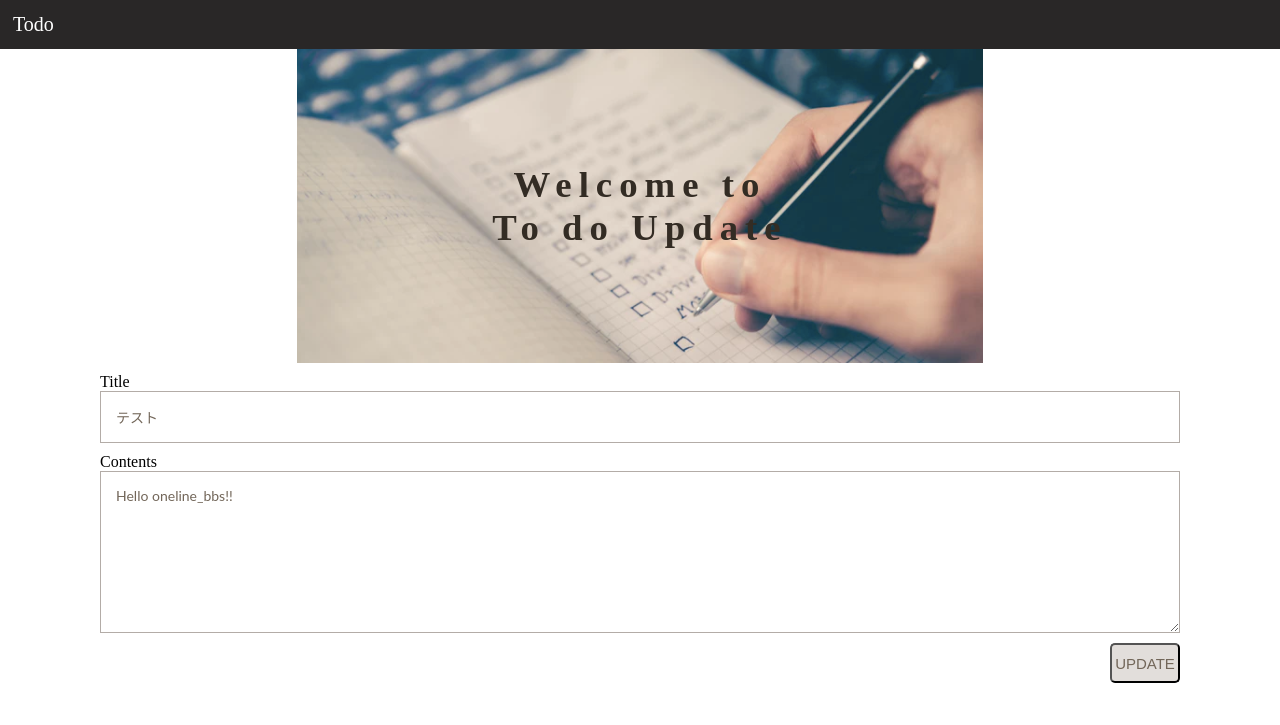
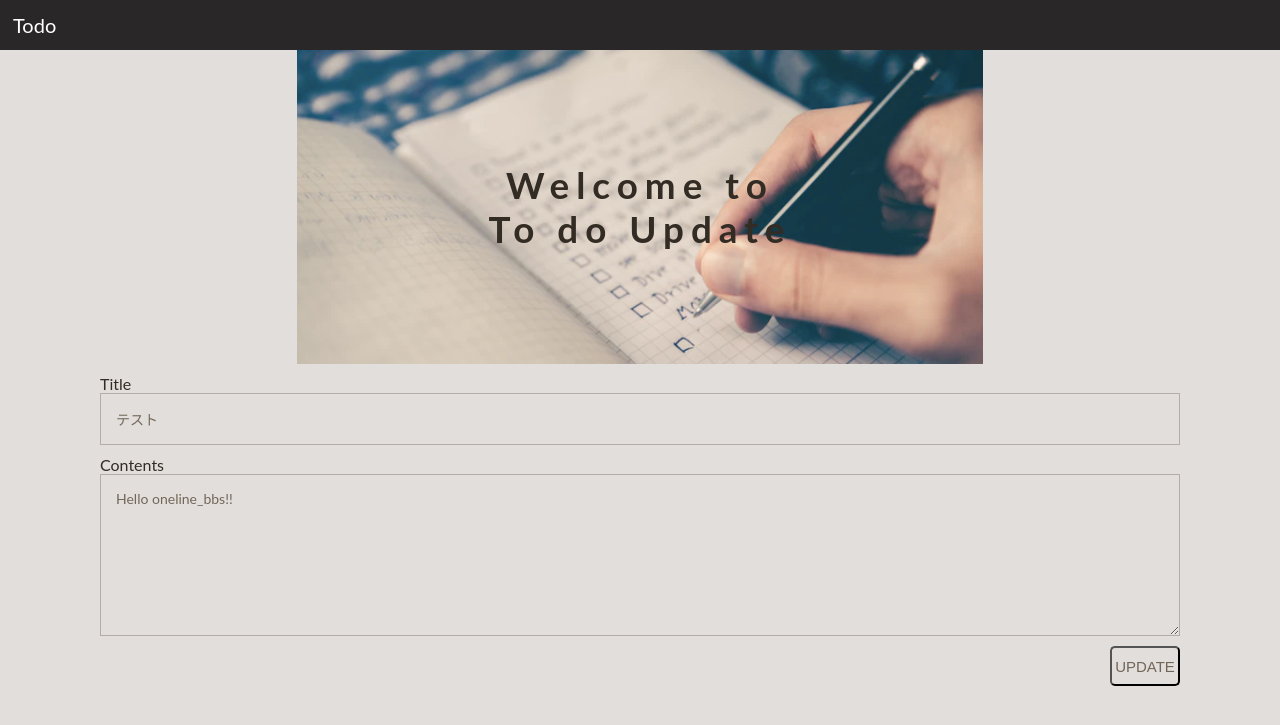
Before and after one commit to tai-namechan/todo_team_practice, a PHP site: page /edit.php?id=1 in a window 1280 px wide. Shown: the top 725 px of the page. Run offline with PHP 8.4, Linux system fonts and the light colour scheme; data comes from the database, SQL or seed files in the repository.

Commit message:
editのbodyクラスの追加

```diff
--- a/edit.php
+++ b/edit.php
@@ -19,7 +19,7 @@ $task = (new Task())->FindById($id);
     <title>編集 | Todoアプリ</title>
     <link rel="stylesheet" href="./style.css">
 </head>
-<body>
+<body class="create-body">
 <div class="create-head">
         <div class="create-head-left">
             <nav>
```
